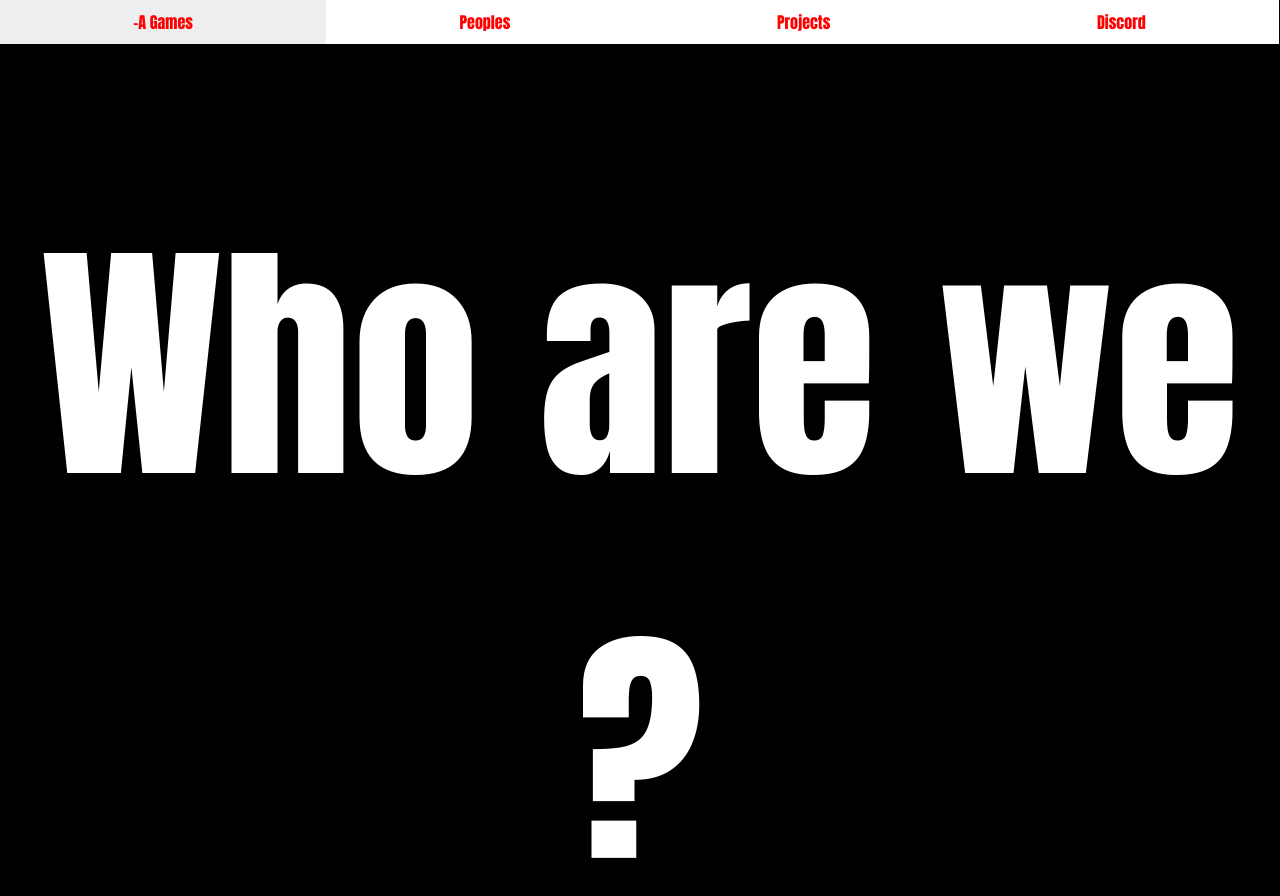
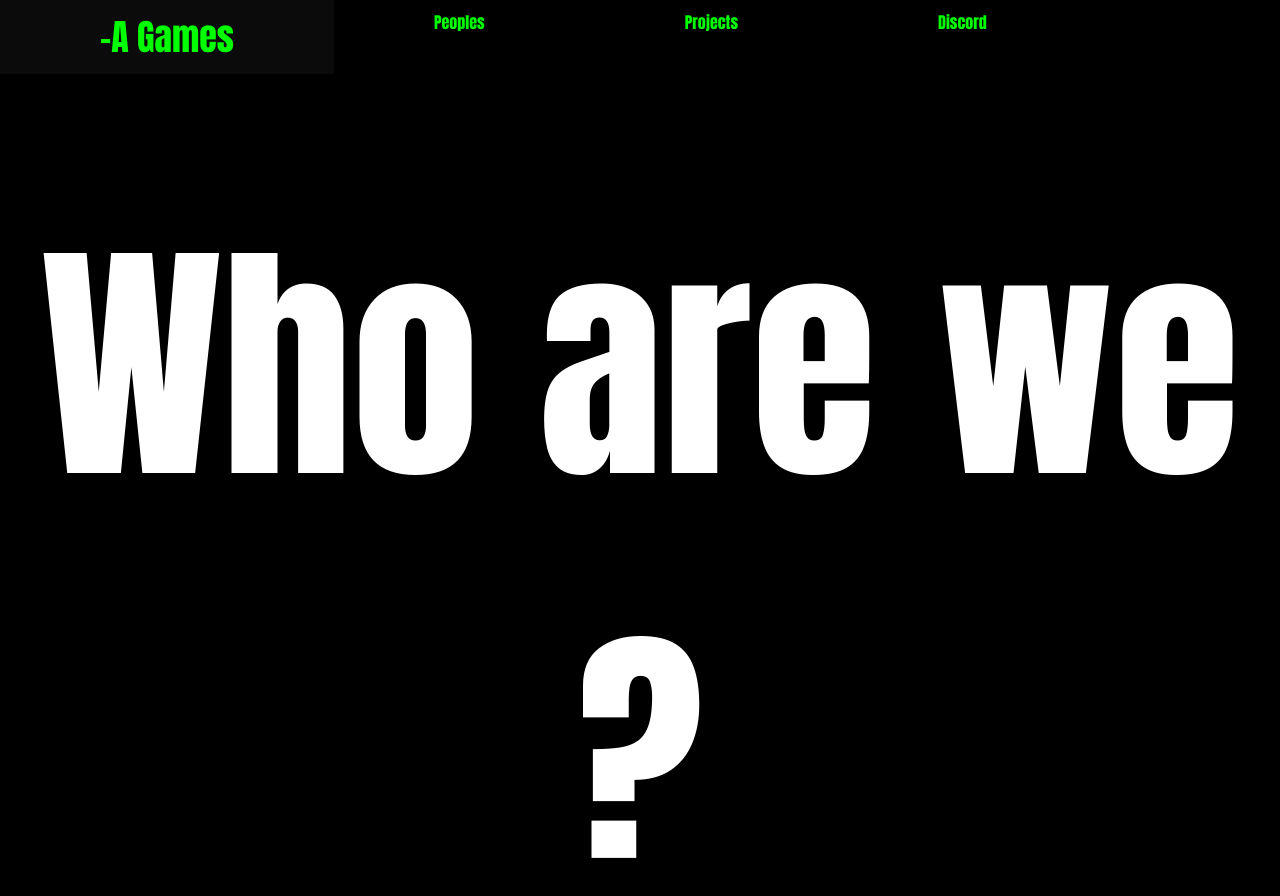
Before and after one commit to notironicallycasters/notironicallycasters.github.io, a plain HTML site: page index.html in a window 1280 px wide. Shown: the top 896 px of the page. Drawn offline with Linux system fonts and the light colour scheme.

Commit message:
Nav Bar Tweaks

```diff
--- a/style.css
+++ b/style.css
@@ -52,23 +52,23 @@ a {
 
 .navbar ul{
     list-style-type: none;
-    background-color: #fff;
     padding: 0px;
     margin: 0px;
     overflow: hidden;
     font-family: Impact, Haettenschweiler, 'Arial Narrow Bold', sans-serif;
 }
 
+
 .navbar a{
     text-decoration: none;
-    padding: 10px 133.33333px;
+    padding: 10px 100px;
     display: block;
     text-align: center;
-    color: red;
+    color: #0f0;
 }
 
 .navbar a:hover{
-    background-color: #eee;
+    background-color: #111111aa;
 }
 
 .navbar li{
@@ -80,3 +80,9 @@ a {
     left: 0px;
     position: fixed;
 }
+
+.small-logo{
+    float: left;
+    font-size: 36px;
+    color: white;
+}
```
